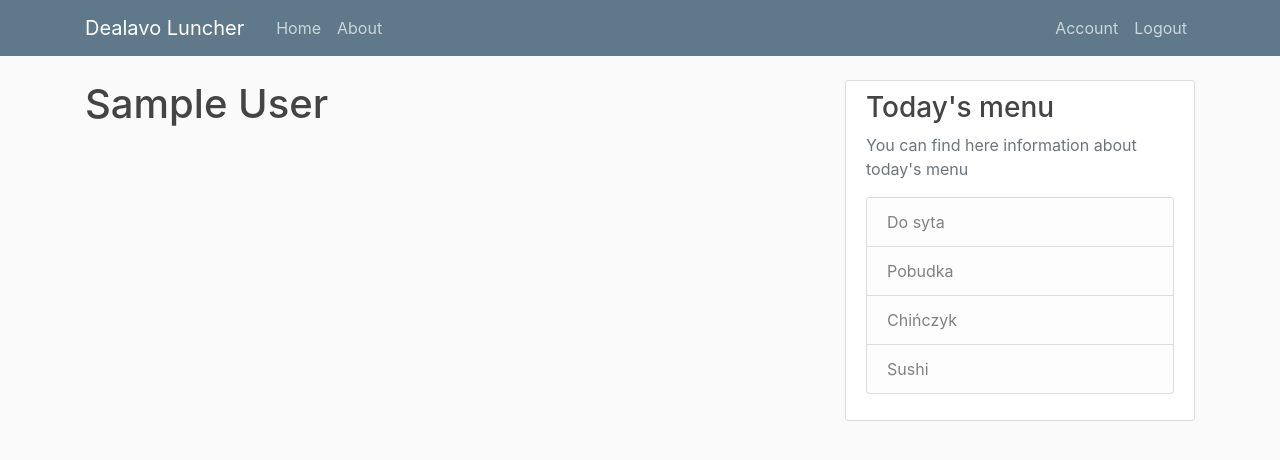
After one commit to rmasiakiewicz/luncher, a Flask app: page /account in a window 1280 px wide. The commit adds this page. Shown: the top 460 px of the page. Run offline with Flask 2, Linux system fonts and the light colour scheme; the visitor is signed in with stand-in values (Sample User, id 1); data comes from the database, SQL or seed files in the repository; parts of the project's set-up code (start-up, migrations or seed data) failed here and were passed over; some libraries are stand-ins or nearby versions.

Commit message:
user authentication, pushing db models into 1 file

```diff
--- a/luncher/__init__.py
+++ b/luncher/__init__.py
@@ -2,6 +2,8 @@ import configparser
 
 from flask import Flask
 from flask_sqlalchemy import SQLAlchemy
+from flask_bcrypt import Bcrypt
+from flask_login import LoginManager
 
 
 app = Flask(__name__)
@@ -13,5 +15,9 @@ app.config['SECRET_KEY'] = '29bc8b62db262b1d'
 app.config['SQLALCHEMY_DATABASE_URI'] = app_config['POSTGRES']['ADDRESS']
 app.config['SQLALCHEMY_TRACK_MODIFICATIONS'] = False
 db = SQLAlchemy(app)
+bcrypt = Bcrypt(app)
+login_manager = LoginManager(app)
+login_manager.login_view = 'login'
+login_manager.login_message_category = 'info'
 
 from luncher import routes
--- /dev/null
+++ b/luncher/models.py
@@ -0,0 +1,71 @@
+# coding=utf-8
+import datetime
+
+from luncher import db, login_manager
+from flask_login import UserMixin
+
+
+@login_manager.user_loader
+def load_user(user_id):
+    return User.query.get(int(user_id))
+
+
+class User(db.Model, UserMixin):
+
+    id = db.Column(db.Integer, primary_key=True, autoincrement=True)
+    name = db.Column(db.String)
+    surname = db.Column(db.String)
+    email = db.Column(db.String, unique=True)
+    password = db.Column(db.String)
+    level = db.Column(db.Integer, default=1)
+    orders = db.relationship("Order", backref="user")
+
+    def __repr__(self):
+        return f"User('{self.name}', '{self.surname}', '{self.email}')"
+
+
+class Order(db.Model):
+
+    id = db.Column(db.Integer, primary_key=True, autoincrement=True)
+    user_id = db.Column(db.Integer, db.ForeignKey('user.id'))
+    basket_id = db.Column(db.Integer, db.ForeignKey('basket.id'), unique=True)
+    date = db.Column(db.DateTime, default=datetime.datetime.utcnow)
+    __table_args__ = (db.UniqueConstraint('user_id', 'date'),)
+
+    def __repr__(self):
+        return f"Order(from user: '{self.user_id}', date: '{self.date}')"
+
+
+class Basket(db.Model):
+
+    id = db.Column(db.Integer, primary_key=True, autoincrement=True)
+    info = db.Column(db.JSON, nullable=False)
+
+    order = db.relationship("Order", uselist=False, backref="basket")
+
+    def __repr__(self):
+        return f"Basket('{self.id}')"
+
+
+class Dish(db.Model):
+
+    id = db.Column(db.Integer, primary_key=True, autoincrement=True)
+    name = db.Column(db.String)
+    supplier_id = db.Column(db.Integer, db.ForeignKey('supplier.id'))
+    dish_type = db.Column(db.Integer)
+    price = db.Column(db.Numeric)
+    __table_args__ = (db.UniqueConstraint('name', 'supplier_id'),)
+
+    def __repr__(self):
+        return f"Dish('{self.name}', from supplier: '{self.supplier_id}')"
+
+
+class Supplier(db.Model):
+
+    id = db.Column(db.Integer, primary_key=True, autoincrement=True)
+    name = db.Column(db.String, unique=True)
+
+    dishes = db.relationship("Dish", backref="supplier")
+
+    def __repr__(self):
+        return f"Supplier('{self.name}')"
--- a/luncher/routes.py
+++ b/luncher/routes.py
@@ -1,7 +1,9 @@
-from flask import render_template, url_for, flash, redirect
+from flask import render_template, url_for, flash, redirect, request
+from flask_login import login_user, current_user, logout_user, login_required
 
-from luncher import app
+from luncher import app, db, bcrypt
 from luncher.forms import RegistrationForm, LoginForm
+from luncher.models import User
 
 
 @app.route("/")
@@ -16,21 +18,45 @@ def about():
 
 @app.route("/register", methods=['GET', 'POST'])
 def register():
+    if current_user.is_authenticated:
+        return redirect(url_for('home'))
     form = RegistrationForm()
     if form.validate_on_submit():
+        hashed_password = bcrypt.generate_password_hash(form.password.data).decode('utf-8')
+        user = User(name=form.name.data, surname=form.surname.data, email=form.email.data, password=hashed_password)
+        db.session.add(user)
+        db.session.commit()
         flash(f'Account created for {form.email.data}', 'success')
-        return redirect(url_for('home'))
+        return redirect(url_for('login'))
     return render_template('register.html', title='Register', form=form)
 
 
 @app.route("/login", methods=['GET', 'POST'])
 def login():
+    if current_user.is_authenticated:
+        return redirect(url_for('home'))
     form = LoginForm()
     if not form.validate_on_submit():
         return render_template('login.html', title='Login', form=form)
-    if form.email.data == 'test@test.com' and form.password.data == 'password':
+    user = User.query.filter_by(email=form.email.data).first()
+    if user and bcrypt.check_password_hash(user.password, form.password.data):
+        login_user(user, remember=form.remember.data)
+        next_page = request.args.get('next')
         flash(f'You have been logged in!', 'success')
-        return redirect(url_for('home'))
+        return redirect(next_page) if next_page else redirect(url_for('home'))
     else:
         flash('Login Unsuccessful. Pleas check username and password', 'danger')
         return render_template('login.html', title='Login', form=form)
+
+
+@app.route("/logout", methods=['GET', 'POST'])
+def logout():
+    logout_user()
+    flash(f'You have been logged out!', 'success')
+    return redirect(url_for('home'))
+
+
+@app.route("/account")
+@login_required
+def account():
+    return render_template('account.html', title='Account')
--- /dev/null
+++ b/luncher/templates/account.html
@@ -0,0 +1,4 @@
+{% extends "layout.html" %}
+{% block content %}
+    <h1>{{ current_user.name}}</h1>
+{% endblock %}
--- a/luncher/templates/layout.html
+++ b/luncher/templates/layout.html
@@ -31,8 +31,13 @@
             </div>
             <!-- Navbar Right Side -->
             <div class="navbar-nav">
-              <a class="nav-item nav-link" href="{{ url_for('login') }}">Login</a>
-              <a class="nav-item nav-link" href="{{ url_for('register') }}">Register</a>
+              {% if current_user.is_authenticated %}
+                <a class="nav-item nav-link" href="{{ url_for('account') }}">Account</a>
+                <a class="nav-item nav-link" href="{{ url_for('logout') }}">Logout</a>
+              {% else %}
+                <a class="nav-item nav-link" href="{{ url_for('login') }}">Login</a>
+                <a class="nav-item nav-link" href="{{ url_for('register') }}">Register</a>
+              {% endif %}
             </div>
           </div>
         </div>
--- a/run_create_database_schema.py
+++ b/run_create_database_schema.py
@@ -1,5 +1,6 @@
 # coding=utf-8
 
 from luncher import db
-
+db.session.close_all()
+db.drop_all()
 db.create_all()
```
Also changed, not shown: database/basket.py (deleted, +0 -15 lines), database/dish.py (deleted, +0 -17 lines), database/order.py (deleted, +0 -18 lines), database/supplier.py (deleted, +0 -15 lines), database/user.py (deleted, +0 -19 lines), luncher/forms.py (+8 -1 lines).
